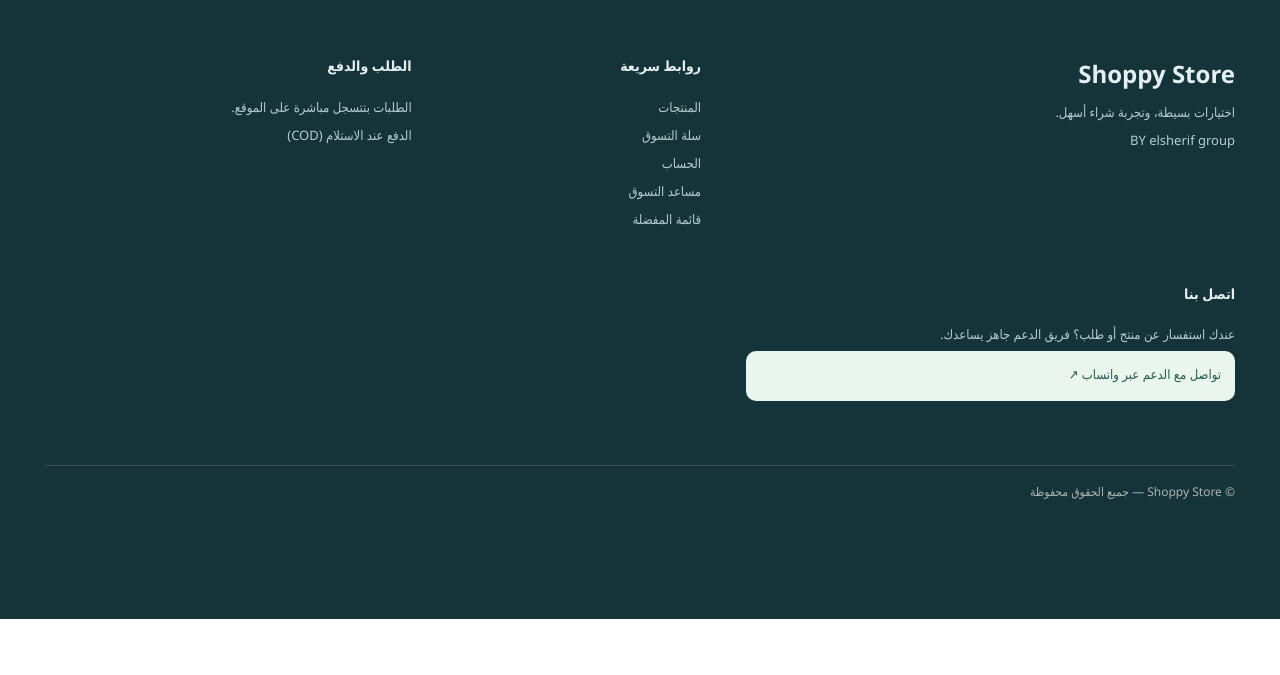
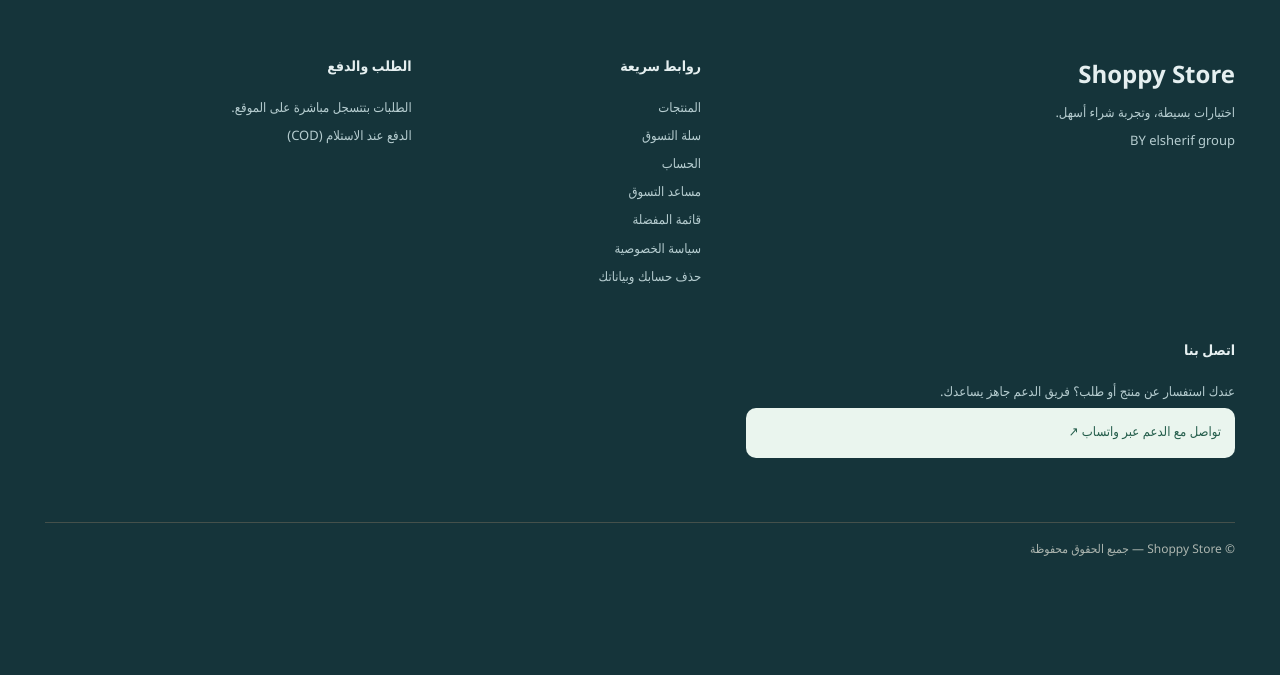
Before and after one commit to yossufalsherif-beep/Shoppy-store, a Flask app: page /assistant in a window 1280 px wide. Shown: the part 841-1516 px from the top of the page. Before the commit the page ends 1460 px from the top, so only its background shows below. Run offline with Flask 3, Linux system fonts and the light colour scheme; data that the repository does not hold is empty; parts of the project's set-up code (start-up, migrations or seed data) failed here and were passed over; some libraries are stand-ins or nearby versions.

Commit message:
Make privacy policy and data removal instructions accessible in storefront footer

```diff
--- a/templates/base.html
+++ b/templates/base.html
@@ -25,7 +25,7 @@
   {% with messages=get_flashed_messages() %}{% for m in messages %}<div role="status" class="notice">{{m}}</div>{% endfor %}{% endwith %}
   {% block content %}{% endblock %}
  </main>
- <footer id="contact" class="site-footer" tabindex="-1"><div class="wrap footer-layout"><div><strong class="footer-brand">Shoppy Store</strong><p>اختيارات بسيطة، وتجربة شراء أسهل.</p><small>BY elsherif group</small></div><div><h4>روابط سريعة</h4><a href="/">المنتجات</a><a href="/cart">سلة التسوق</a><a href="/login">الحساب</a><a href="/assistant">مساعد التسوق</a><a href="/favorites">قائمة المفضلة</a></div><div><h4>الطلب والدفع</h4><p>الطلبات بتتسجل مباشرة على الموقع.</p><p>الدفع عند الاستلام (COD)</p></div><div class="support-links"><h4>اتصل بنا</h4>{% if contact.get('support_email') %}<p><a href="mailto:{{contact.support_email}}">{{contact.support_email}}</a></p>{% endif %}<p>عندك استفسار عن منتج أو طلب؟ فريق الدعم جاهز يساعدك.</p><a class="whatsapp-link" href="https://wa.me/201039561199?text=%D9%85%D8%B1%D8%AD%D8%A8%D9%8B%D8%A7%20%D9%81%D8%B1%D9%8A%D9%82%20%D8%AF%D8%B9%D9%85%20Shoppy" target="_blank" rel="noopener noreferrer" aria-label="تواصل مع فريق دعم Shoppy عبر واتساب">تواصل مع الدعم عبر واتساب ↗</a></div></div><div class="wrap copyright">© Shoppy Store — جميع الحقوق محفوظة</div></footer>
+ <footer id="contact" class="site-footer" tabindex="-1"><div class="wrap footer-layout"><div><strong class="footer-brand">Shoppy Store</strong><p>اختيارات بسيطة، وتجربة شراء أسهل.</p><small>BY elsherif group</small></div><div><h4>روابط سريعة</h4><a href="/">المنتجات</a><a href="/cart">سلة التسوق</a><a href="/login">الحساب</a><a href="/assistant">مساعد التسوق</a><a href="/favorites">قائمة المفضلة</a><a href="/privacy">سياسة الخصوصية</a><a href="/data-deletion">حذف حسابك وبياناتك</a></div><div><h4>الطلب والدفع</h4><p>الطلبات بتتسجل مباشرة على الموقع.</p><p>الدفع عند الاستلام (COD)</p></div><div class="support-links"><h4>اتصل بنا</h4>{% if contact.get('support_email') %}<p><a href="mailto:{{contact.support_email}}">{{contact.support_email}}</a></p>{% endif %}<p>عندك استفسار عن منتج أو طلب؟ فريق الدعم جاهز يساعدك.</p><a class="whatsapp-link" href="https://wa.me/201039561199?text=%D9%85%D8%B1%D8%AD%D8%A8%D9%8B%D8%A7%20%D9%81%D8%B1%D9%8A%D9%82%20%D8%AF%D8%B9%D9%85%20Shoppy" target="_blank" rel="noopener noreferrer" aria-label="تواصل مع فريق دعم Shoppy عبر واتساب">تواصل مع الدعم عبر واتساب ↗</a></div></div><div class="wrap copyright">© Shoppy Store — جميع الحقوق محفوظة</div></footer>
 <a class="floating-support-link" href="https://wa.me/201039561199?text=%D9%85%D8%B1%D8%AD%D8%A8%D9%8B%D8%A7%20%D9%81%D8%B1%D9%8A%D9%82%20%D8%AF%D8%B9%D9%85%20Shoppy" target="_blank" rel="noopener noreferrer" aria-label="افتح محادثة واتساب مع فريق الدعم">الدعم عبر واتساب <span aria-hidden="true">◉</span></a>
 <div id="action-feedback" class="action-feedback" role="status" aria-live="polite" aria-atomic="true"></div>
 <script src="{{url_for('static',filename='store.js',v=asset_version)}}" defer></script>
```
